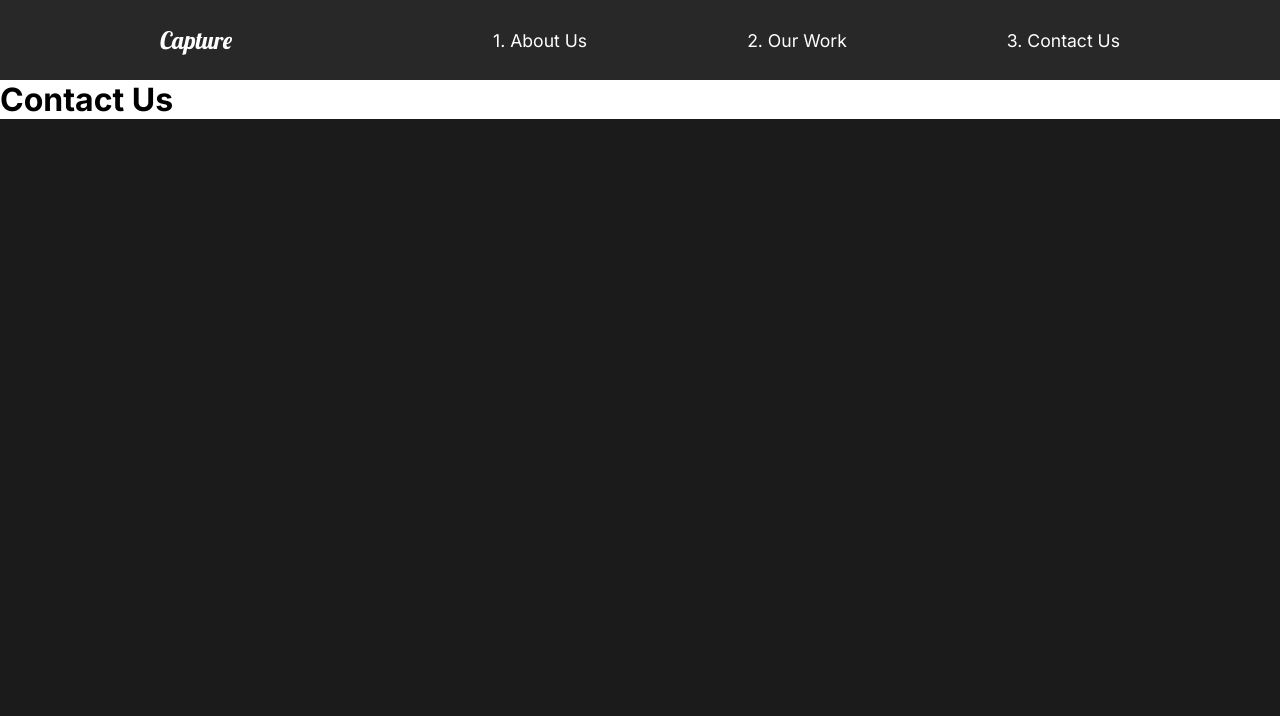
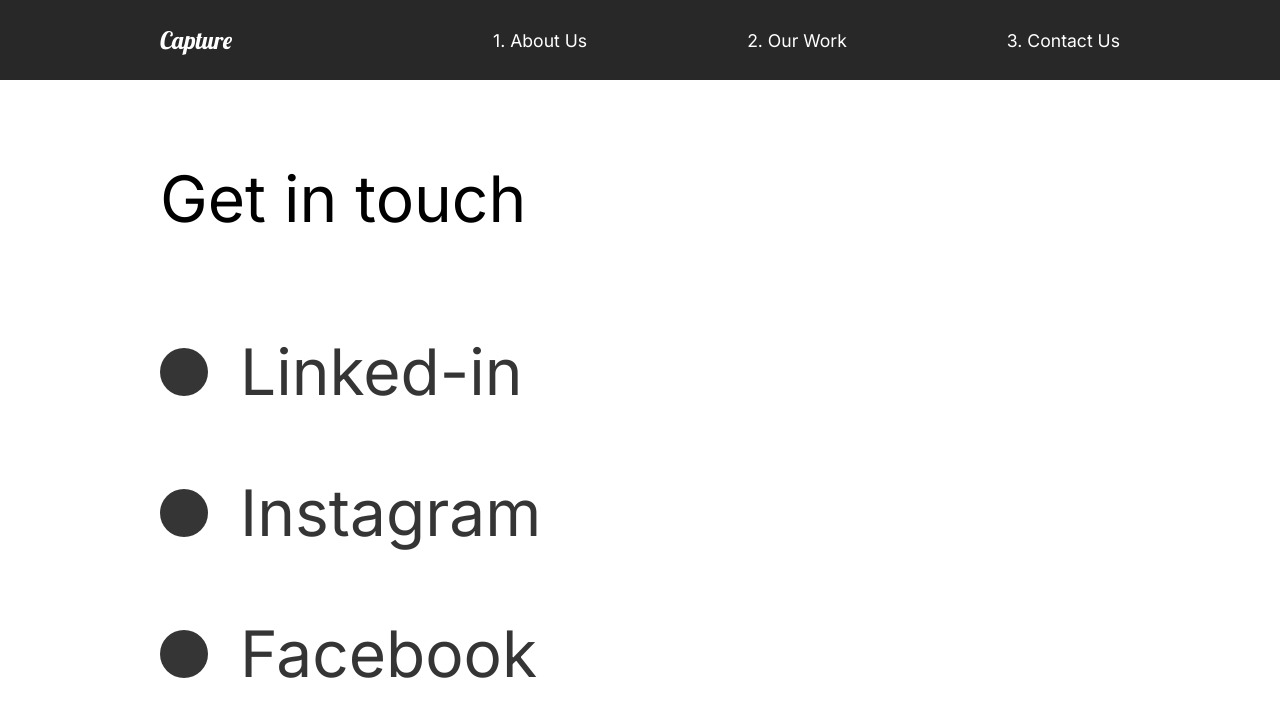
Before and after one commit to Bateristico/capture-portfolio, a React (Create React App) app: page /contact in a window 1280 px wide. Shown: the top 716 px of the page. Built offline with nearby package versions, Linux system fonts and the light colour scheme.

Commit message:
21. Contact Animation

```diff
--- a/src/pages/ContactUs.js
+++ b/src/pages/ContactUs.js
@@ -1,14 +1,69 @@
 import React from 'react';
 //Animations
 import { motion } from 'framer-motion';
-import { pageAnimation } from '../animation';
+import { pageAnimation, titleAnim } from '../animation';
+import styled from 'styled-components';
 
 const ContactUs = () => {
     return(
-        <motion.div exit="exit" variants={pageAnimation} initial="hidden" animate="show" style={{background: "#FFF" }}>
-            <h1>Contact Us</h1>
-        </motion.div>
+        <ContactStyle exit="exit" variants={pageAnimation} initial="hidden" animate="show" style={{background: "#FFF" }}>
+            <Title>
+                <Hide>
+                    <motion.h2 variants={titleAnim}>Get in touch</motion.h2>
+                </Hide>
+            </Title>
+            <div>
+                <Hide>
+                    <Social variants={titleAnim}>
+                        <Circle />
+                        <h2>Linked-in</h2>
+                    </Social>
+                </Hide>
+                <Hide>
+                    <Social variants={titleAnim}>
+                        <Circle />
+                        <h2>Instagram</h2>
+                    </Social>
+                </Hide>
+                <Hide>
+                    <Social variants={titleAnim}>
+                        <Circle />
+                        <h2>Facebook</h2>
+                    </Social>
+                </Hide>
+            </div>
+        </ContactStyle>
     );
 };
 
+const ContactStyle = styled(motion.div)`
+    padding: 5rem 10rem;
+    color: #353535;
+    min-height: 90vh;
+`;
+
+const Title = styled.div`
+    margin-bottom: 4rem;
+    color: black;
+`;
+
+const Hide = styled.div`
+    overflow: hidden;
+`;
+
+const Circle = styled.div`
+    border-radius: 50%;
+    width: 3rem;
+    height: 3rem;
+    background-color: #353535;
+`;
+
+const Social = styled(motion.div)`
+    display: flex;
+    align-items: center;
+    h2 {
+        margin: 2rem;
+    }
+`;
+
 export default ContactUs;
```
Also changed, not shown: 1 other file (tests, documents, lock files or other folders).
